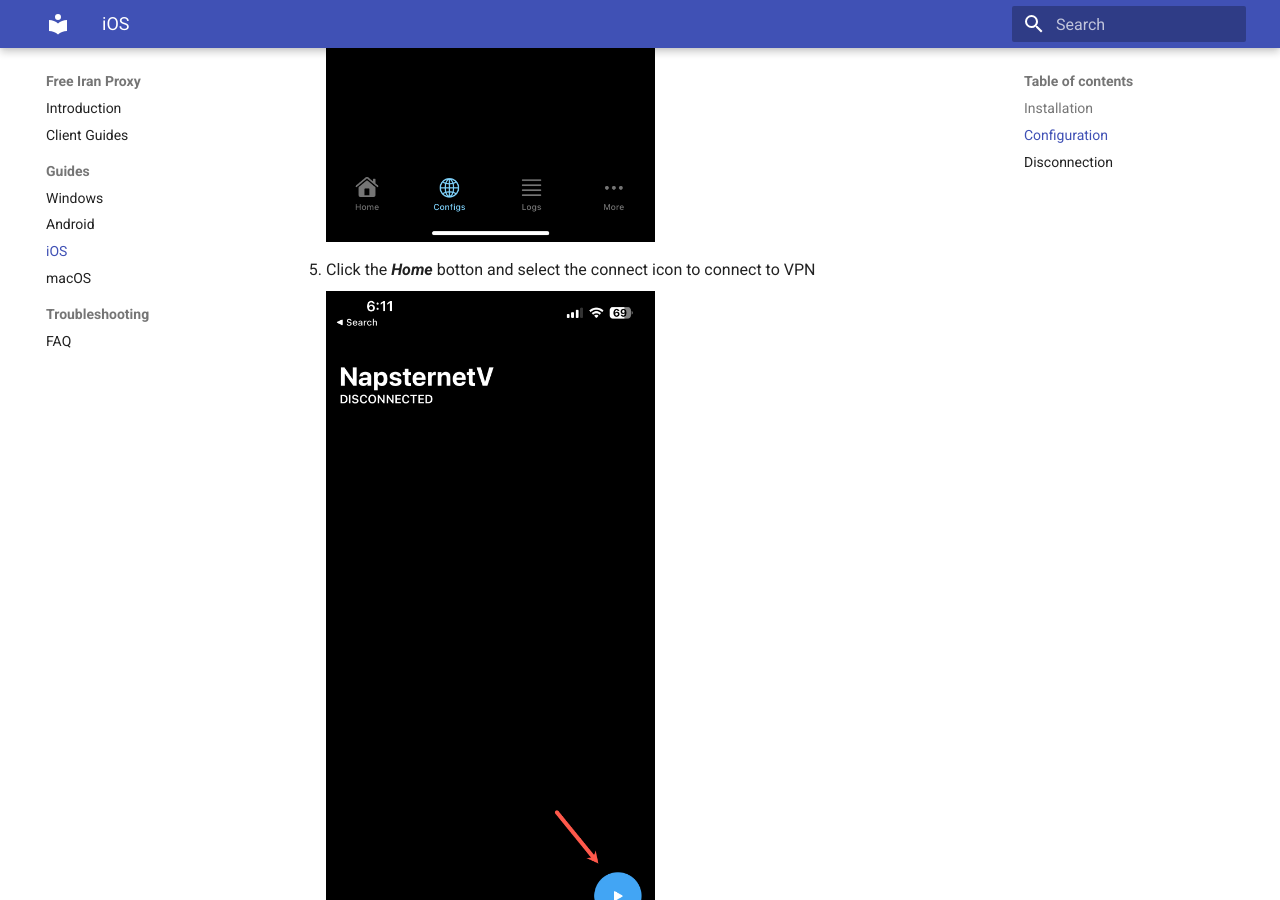
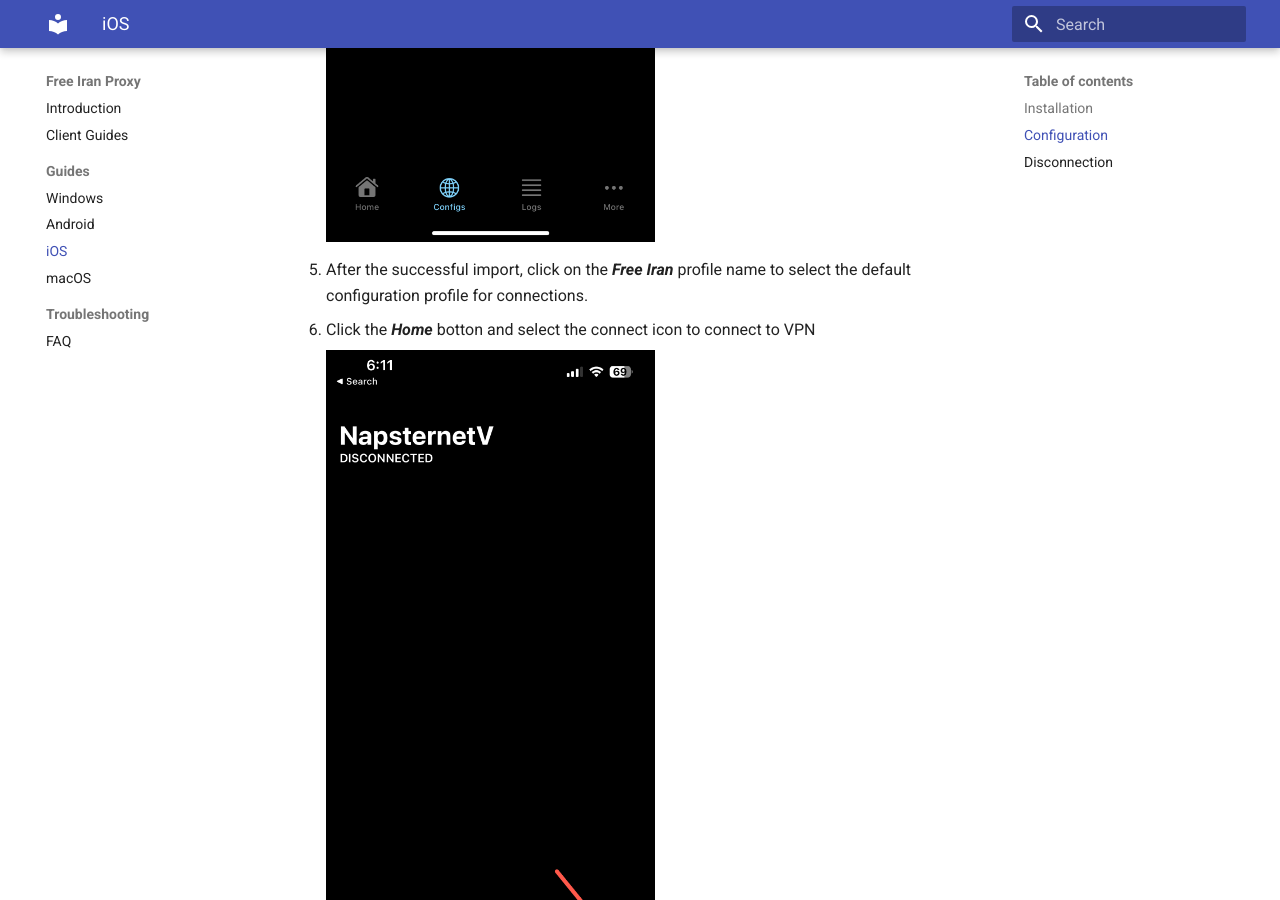
Before and after one commit to empus/free-iran-proxy, an MkDocs documentation site: the page built from docs/ios-nv.md, in a window 1280 px wide and 900 px high, scrolled down 3120 px. Built offline with MkDocs 1.6.1 and Material for MkDocs 9.7.7, drawn with Linux system fonts in a browser that asks for light colours.

Commit message:
NapsternetV: select default profile

```diff
--- a/docs/ios-nv.md
+++ b/docs/ios-nv.md
@@ -26,11 +26,13 @@
 
     ![](images/ios/napsternetv-imported.png){:style="height:50%;width:50%"}
 
-10. Click the ***Home*** botton and select the connect icon to connect to VPN
+10. After the successful import, click on the ***Free Iran*** profile name to select the default configuration profile for connections.
+
+11. Click the ***Home*** botton and select the connect icon to connect to VPN
 
     ![](images/ios/napsternetv-con.png){:style="height:50%;width:50%"}
 
-11. Enjoy the internet!
+12. Enjoy the internet!
 
 ## Disconnection
 
```
